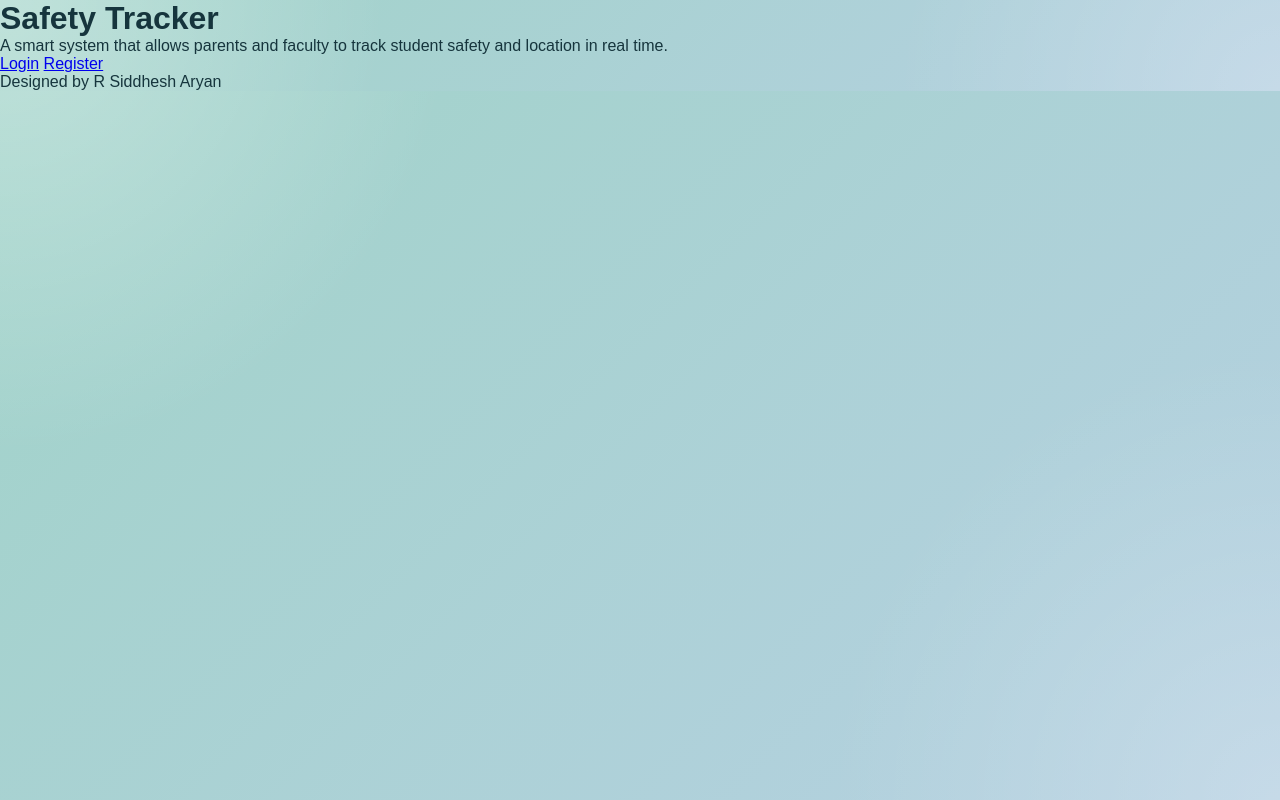
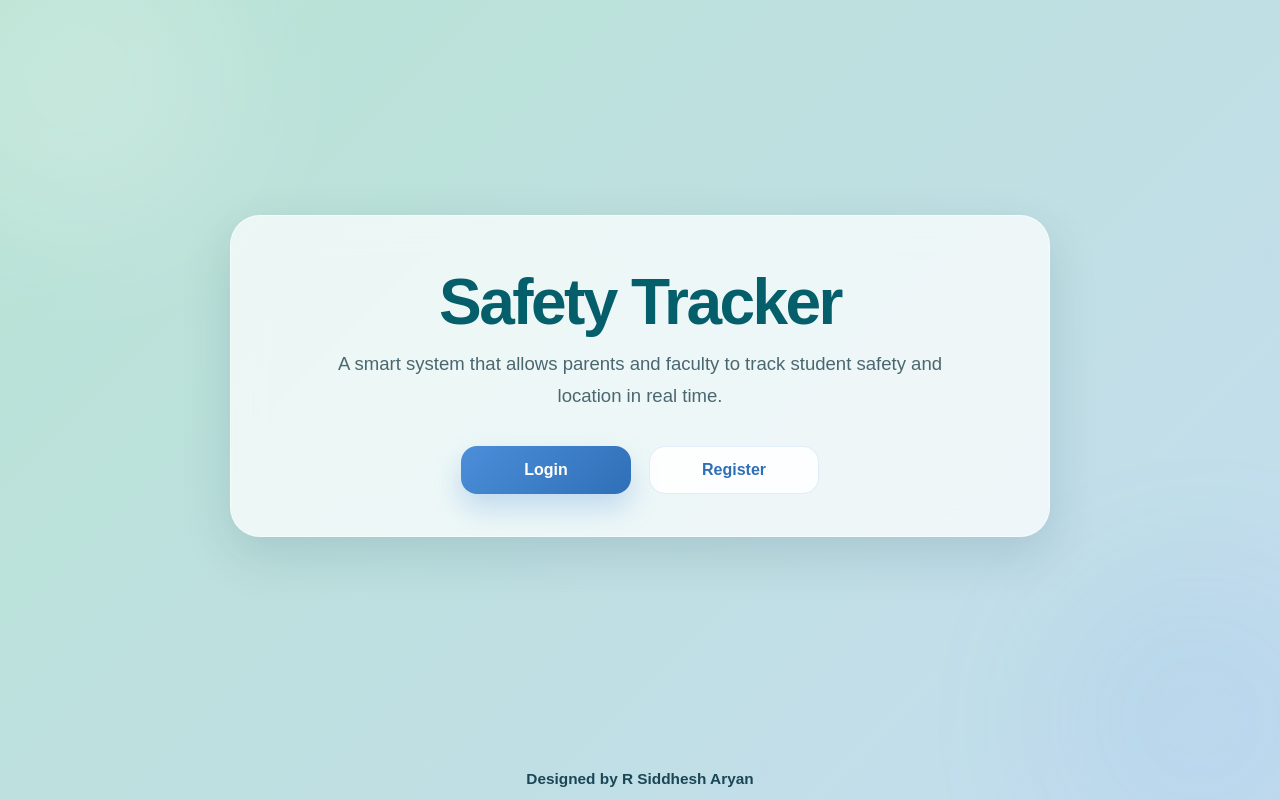
Before and after one commit to SiddheshAryan/safety-track, a website: page public/index.html in a window 1280 px wide. Drawn offline with Linux system fonts and the light colour scheme.

Commit message:
Update index.html

```diff
--- a/public/index.html
+++ b/public/index.html
@@ -4,19 +4,197 @@
   <meta charset="UTF-8" />
   <meta name="viewport" content="width=device-width, initial-scale=1.0" />
   <title>Safety Tracker</title>
-  <link rel="stylesheet" href="style.css" />
+  <style>
+    * {
+      box-sizing: border-box;
+    }
+
+    body {
+      margin: 0;
+      min-height: 100vh;
+      font-family: Arial, Helvetica, sans-serif;
+      background: linear-gradient(135deg, #b8e3d3 0%, #c5ddf0 100%);
+      display: flex;
+      align-items: center;
+      justify-content: center;
+      padding: 24px 16px 72px;
+      overflow: hidden;
+      position: relative;
+    }
+
+    body::before,
+    body::after {
+      content: "";
+      position: fixed;
+      width: 320px;
+      height: 320px;
+      border-radius: 50%;
+      filter: blur(70px);
+      opacity: 0.35;
+      pointer-events: none;
+    }
+
+    body::before {
+      top: -80px;
+      left: -80px;
+      background: rgba(255, 255, 255, 0.55);
+    }
+
+    body::after {
+      bottom: -80px;
+      right: -80px;
+      background: rgba(76, 142, 217, 0.22);
+    }
+
+    .home-wrap {
+      width: 100%;
+      max-width: 1100px;
+      display: flex;
+      justify-content: center;
+      position: relative;
+      z-index: 1;
+    }
+
+    .home-card {
+      width: 100%;
+      max-width: 820px;
+      background: rgba(255, 255, 255, 0.72);
+      backdrop-filter: blur(16px);
+      -webkit-backdrop-filter: blur(16px);
+      border: 1px solid rgba(255, 255, 255, 0.45);
+      box-shadow: 0 18px 50px rgba(16, 55, 72, 0.14);
+      border-radius: 30px;
+      padding: 54px 40px 42px;
+      text-align: center;
+      animation: fadeUp 0.65s ease;
+    }
+
+    .brand-title {
+      margin: 0 0 14px;
+      font-size: 4rem;
+      font-weight: 800;
+      color: #055f6b;
+      letter-spacing: -0.04em;
+      line-height: 1;
+    }
+
+    .brand-subtitle {
+      margin: 0 auto 34px;
+      max-width: 620px;
+      font-size: 1.16rem;
+      color: #4a6770;
+      line-height: 1.7;
+    }
+
+    .hero-buttons {
+      display: flex;
+      justify-content: center;
+      gap: 18px;
+      flex-wrap: wrap;
+    }
+
+    .btn-primary,
+    .btn-secondary {
+      display: inline-flex;
+      align-items: center;
+      justify-content: center;
+      min-width: 170px;
+      padding: 14px 22px;
+      border-radius: 16px;
+      text-decoration: none;
+      font-weight: 700;
+      font-size: 1rem;
+      transition: transform 0.22s ease, box-shadow 0.22s ease, background 0.22s ease;
+    }
+
+    .btn-primary {
+      color: white;
+      background: linear-gradient(135deg, #4c8ed9, #2f6fb8);
+      box-shadow: 0 14px 28px rgba(76, 142, 217, 0.28);
+    }
+
+    .btn-primary:hover {
+      transform: translateY(-3px);
+      box-shadow: 0 22px 34px rgba(76, 142, 217, 0.34);
+    }
+
+    .btn-secondary {
+      color: #2f6fb8;
+      background: rgba(255, 255, 255, 0.88);
+      border: 1px solid rgba(76, 142, 217, 0.16);
+    }
+
+    .btn-secondary:hover {
+      transform: translateY(-3px);
+      box-shadow: 0 14px 24px rgba(16, 55, 72, 0.1);
+      background: white;
+    }
+
+    .footer-credit {
+      position: fixed;
+      left: 0;
+      right: 0;
+      bottom: 12px;
+      text-align: center;
+      font-size: 0.96rem;
+      font-weight: 700;
+      color: #1a4655;
+      z-index: 2;
+    }
+
+    @keyframes fadeUp {
+      from {
+        opacity: 0;
+        transform: translateY(24px);
+      }
+      to {
+        opacity: 1;
+        transform: translateY(0);
+      }
+    }
+
+    @media (max-width: 768px) {
+      .home-card {
+        padding: 38px 20px 30px;
+        border-radius: 24px;
+      }
+
+      .brand-title {
+        font-size: 2.7rem;
+      }
+
+      .brand-subtitle {
+        font-size: 1rem;
+      }
+    }
+
+    @media (max-width: 480px) {
+      .brand-title {
+        font-size: 2.2rem;
+      }
+
+      .hero-buttons {
+        flex-direction: column;
+      }
+
+      .btn-primary,
+      .btn-secondary {
+        width: 100%;
+      }
+    }
+  </style>
 </head>
 <body>
-  <div class="page-center">
-    <div class="main-card fade-in">
+  <div class="home-wrap">
+    <div class="home-card">
       <h1 class="brand-title">Safety Tracker</h1>
       <p class="brand-subtitle">
         A smart system that allows parents and faculty to track student safety and location in real time.
       </p>
 
       <div class="hero-buttons">
-        <a href="select-role.html?mode=login" class="primary-btn">Login</a>
-        <a href="select-role.html?mode=register" class="secondary-btn">Register</a>
+        <a href="/select-role.html?mode=login" class="btn-primary">Login</a>
+        <a href="/select-role.html?mode=register" class="btn-secondary">Register</a>
       </div>
     </div>
   </div>
```
